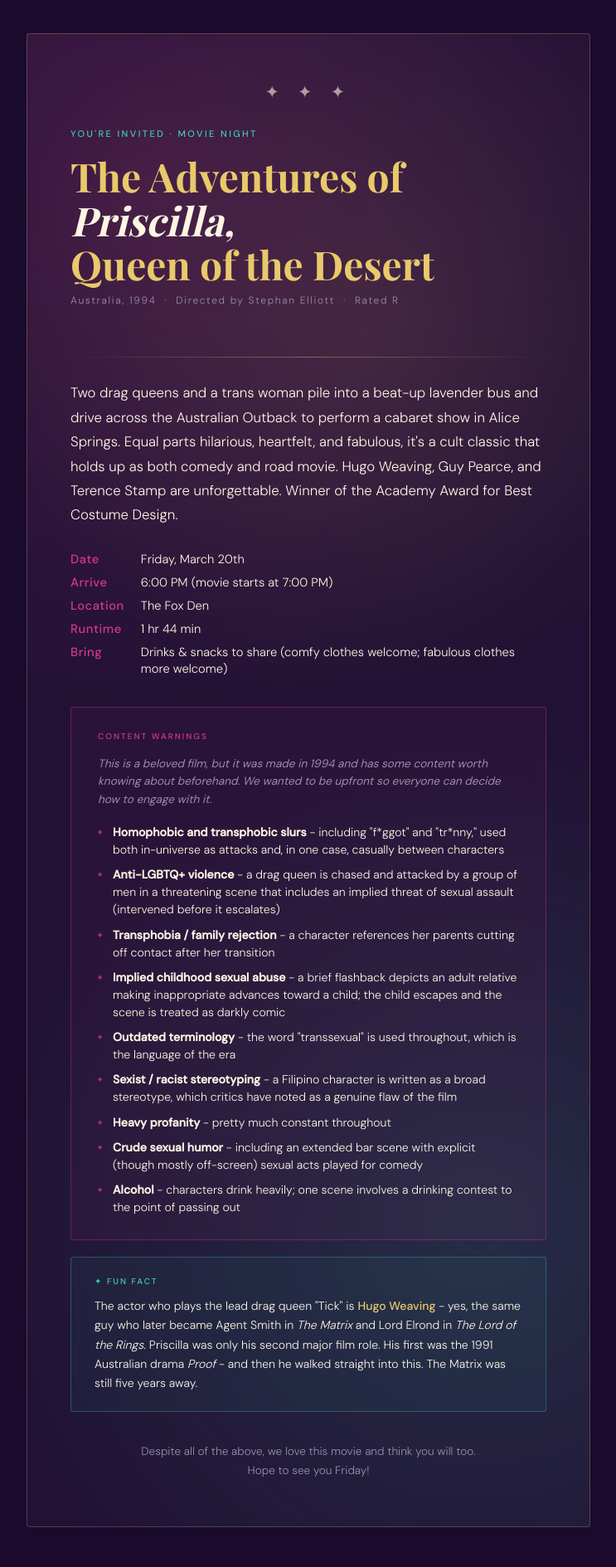
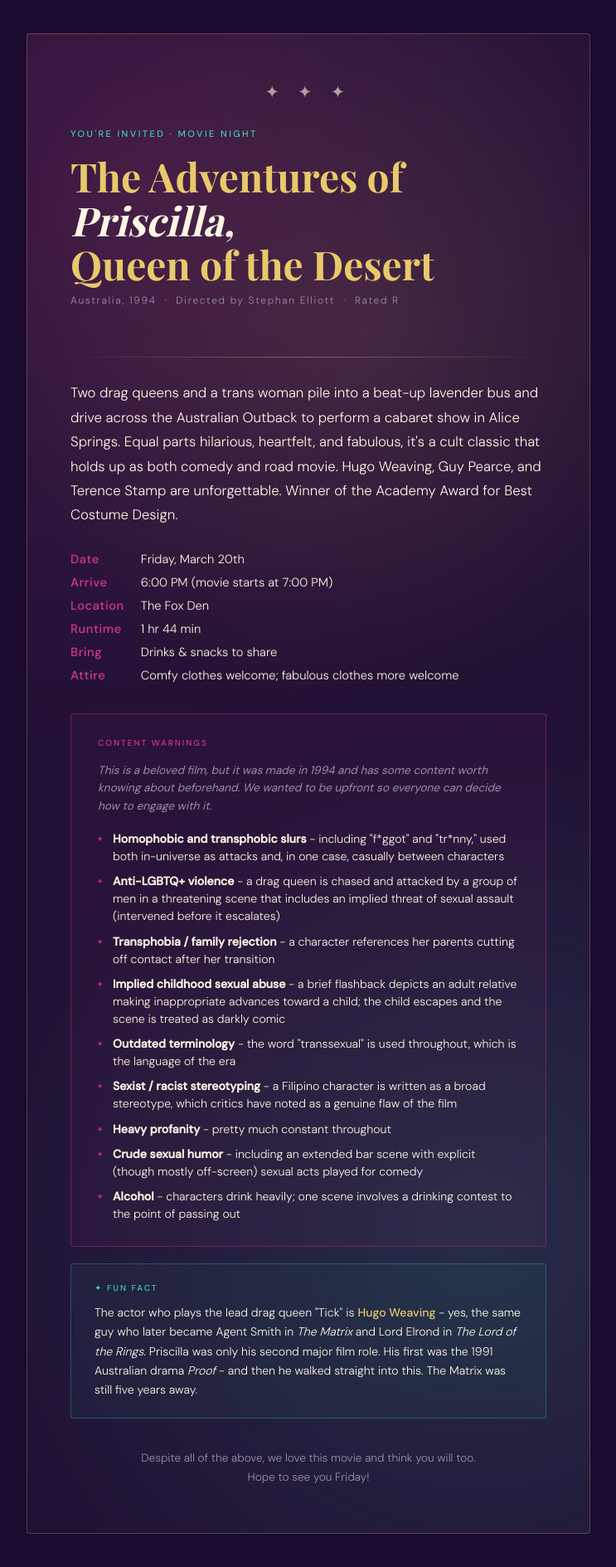
Before and after one commit to LucentFox/lucentfox.github.io, a Jekyll site: the page priscilla_invite_GXE45GE1.html, which Jekyll copies as it is, in a window 1280 px wide. Shown: the whole page at 83% size, without its empty margins (268-1011 px from the left). Built offline with Jekyll 4.4.1, drawn with Linux system fonts in a browser that asks for light colours; some web fonts are replaced.

Commit message:
Update priscilla_invite_GXE45GE1.html

```diff
--- a/priscilla_invite_GXE45GE1.html
+++ b/priscilla_invite_GXE45GE1.html
@@ -265,7 +265,9 @@
       <span class="detail-label">Runtime</span>
       <span class="detail-value">1 hr 44 min</span>
       <span class="detail-label">Bring</span>
-      <span class="detail-value">Drinks &amp; snacks to share (comfy clothes welcome; fabulous clothes more welcome)</span>
+      <span class="detail-value">Drinks &amp; snacks to share</span>
+      <span class="detail-label">Attire</span>
+      <span class="detail-value">Comfy clothes welcome; fabulous clothes more welcome</span>
     </div>
 
     <div class="warnings-block">
```
